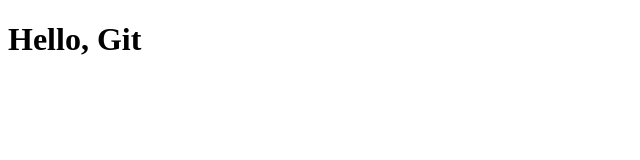
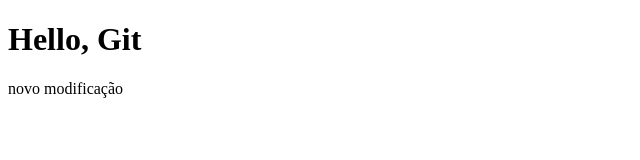
Before and after one commit to GiDays/2024_2_lab_11_12, a plain HTML site: page index.html in a window 1280 px wide. Shown: the whole page, without its empty margins (0-640 px from the left). Drawn offline with Linux system fonts and the light colour scheme.

Commit message:
nova modificação

```diff
--- /dev/null
+++ b/css/styles.css
@@ -0,0 +1,3 @@
+p {
+    color: blue;
+}
--- a/index.html
+++ b/index.html
@@ -9,5 +9,6 @@
 
 <body>
     <h1>Hello, Git</h1>
+    <p>novo modificação</p>
 </body>
 </html>
```
